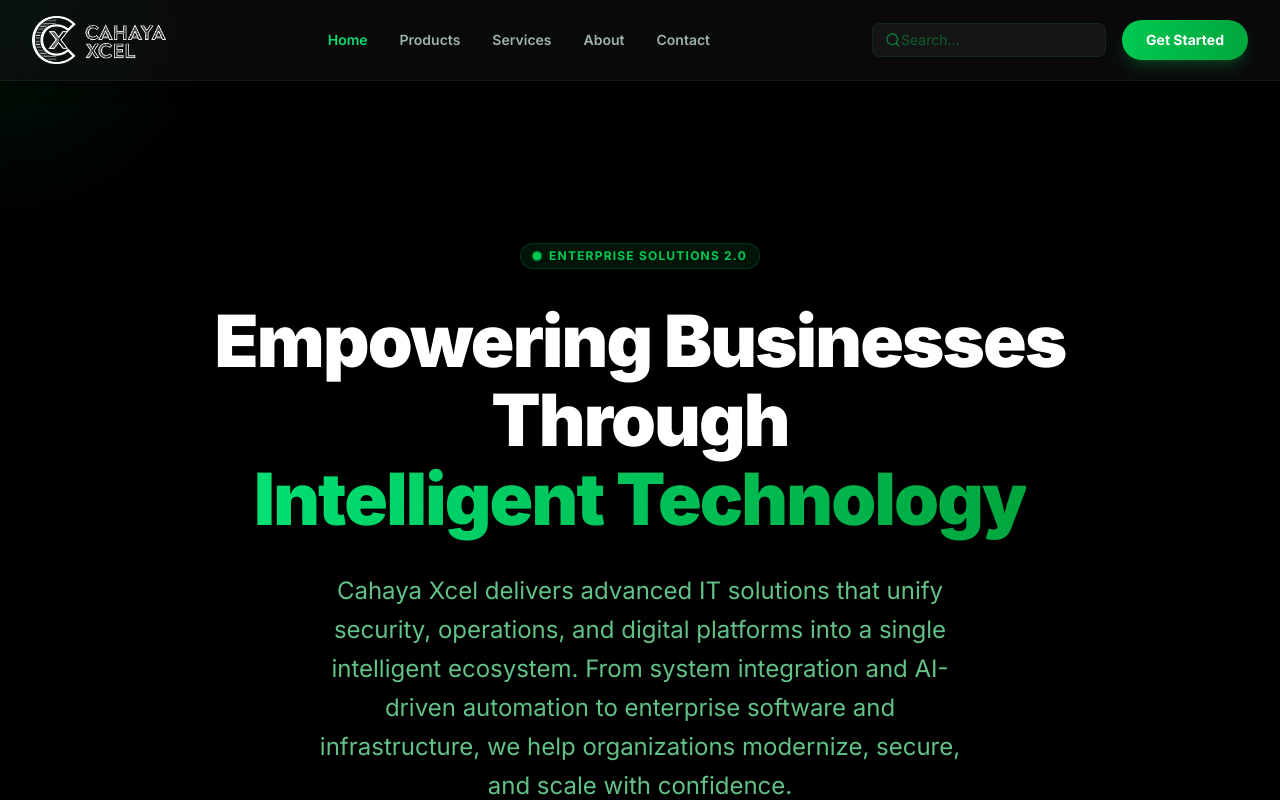
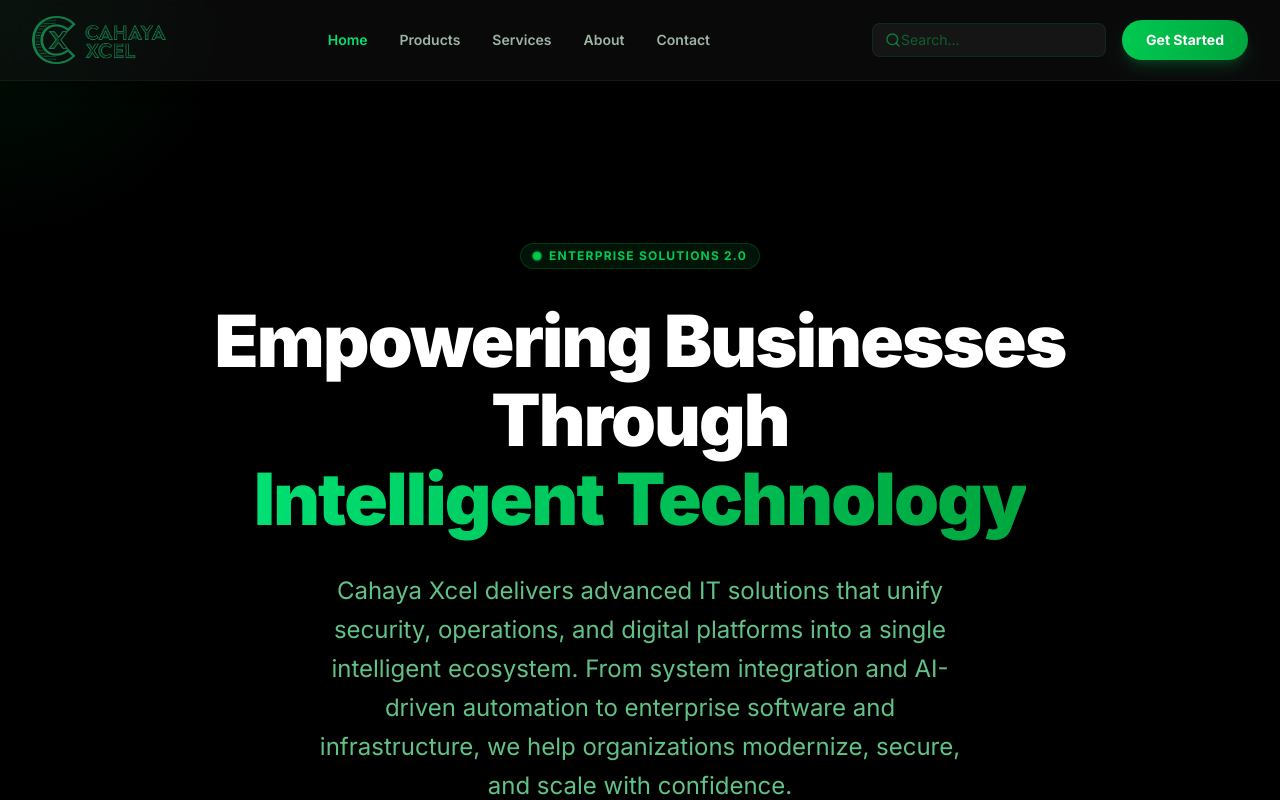
Before and after one commit to Aadhi-07/NixLabs, a React (Vite) app: page / in a window 1280 px wide. Shown: the top 800 px of the page. Built offline with nearby package versions, Linux system fonts and the light colour scheme.

Commit message:
logo changed

```diff
--- a/src/components/Navbar.tsx
+++ b/src/components/Navbar.tsx
@@ -22,7 +22,7 @@
       <div className="max-w-7xl mx-auto px-4 sm:px-6 lg:px-8">
         <div className="flex justify-between items-center h-20">
           <Link to="/" className="flex items-center group">
-            <img src="/Logo_white.png" alt="Cahaya Xcel" className="h-10 md:h-12" />
+            <img src="/Logo_green.png" alt="Cahaya Xcel" className="h-10 md:h-12" />
           </Link>
 
           <nav className="hidden lg:flex items-center gap-8">
```
